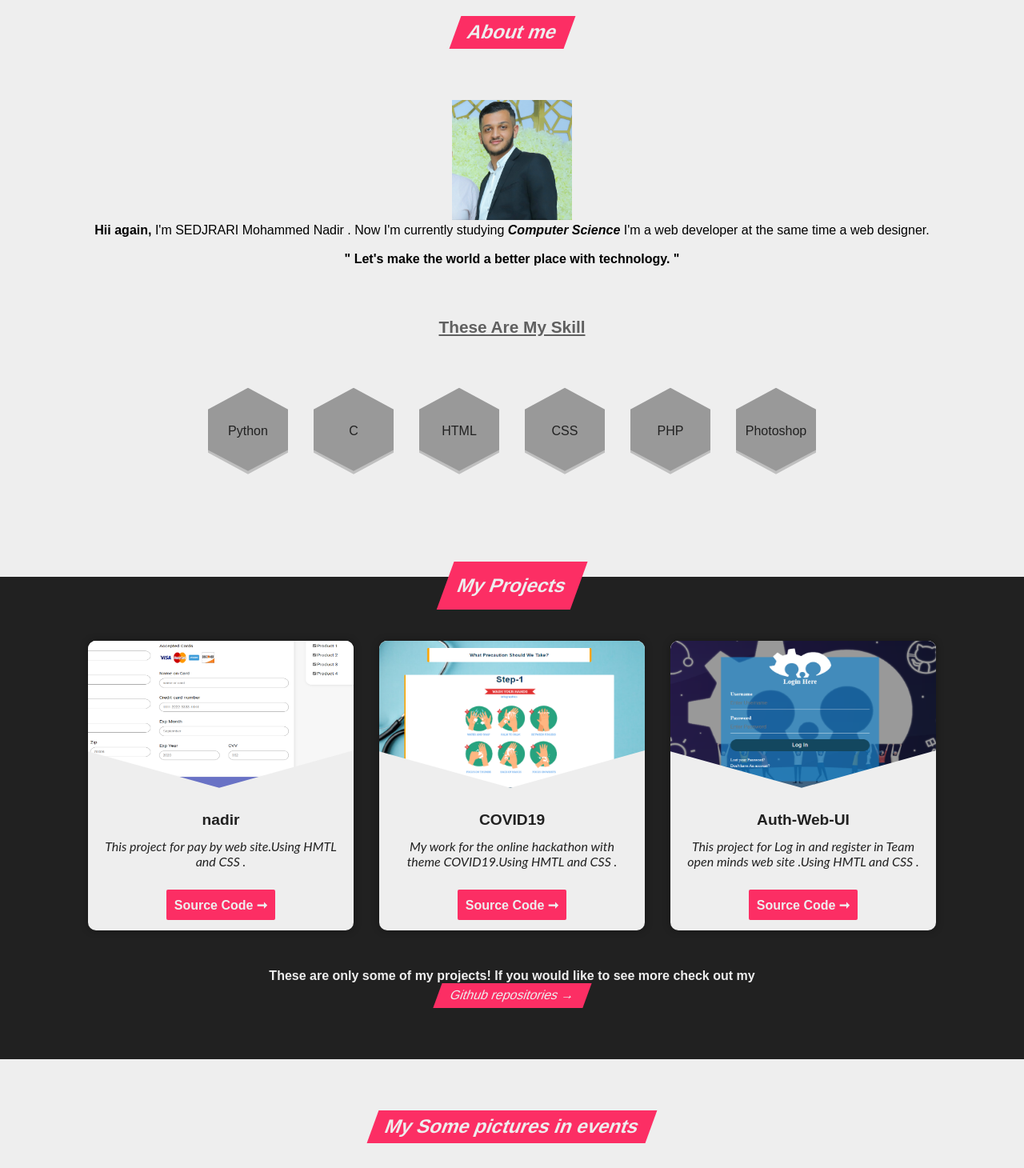
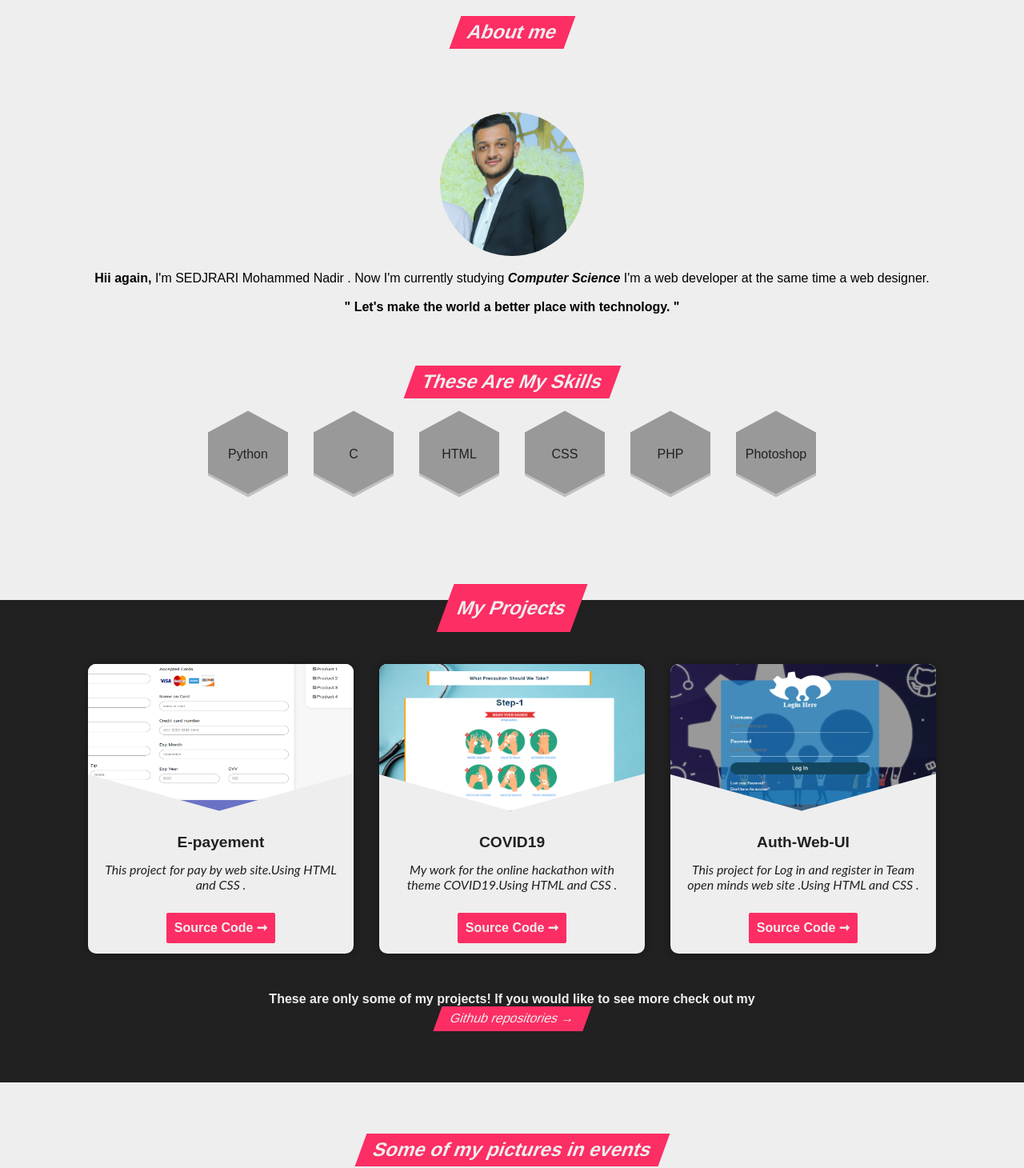
Before and after one commit to nadirsdj31/Portfolio, a plain HTML site: page index.html in a window 1280 px wide. Shown: the part 860-2320 px from the top of the page at 80% size. Drawn offline with Linux system fonts and the light colour scheme.

Commit message:
nouvelle modification

```diff
--- a/css/style.css
+++ b/css/style.css
@@ -121,20 +121,15 @@ header{
 .about_discrption{
     padding: 0 6rem;
 }
-
-.resume{
-    text-decoration: none;
-    padding: .3rem 1rem;
-    letter-spacing: 1px;
-    background: var(--highlight-color);
-    color: #eee;
-    box-shadow: rgba(204, 194, 194, 0.329) -1px 1px 0,
-    rgba(204, 194, 194, 0.329) -3px 3px 0,
-    rgba(204, 194, 194, 0.329) -4px 4px 0,
-    rgba(204, 194, 194, 0.329) -5px 5px 0,
-    rgba(204, 194, 194, 0.329) -6px 6px 0,
-    rgba(204, 194, 194, 0.329) -7px 7px 0;
-    font-weight: bold;
+.about_discrption #img {
+    position: relative;
+    border-radius: 50%;
+    height: 180px;
+    width: 180px;
+    padding: 0;
+    margin: 0;
+    border: 15px solid transparent;
+    z-index: 9999;
 }
 
 
@@ -147,9 +142,8 @@ header{
 margin-bottom: 1rem;
 }
 .skill_heading{
-  text-decoration: underline;
-  font-size: 1.3rem;
-  color: rgba(0, 0, 0, .6)
+    color: var(--secondary-color);
+    display: inline-block;
 }
 
 .skills_polygon{
@@ -410,7 +404,11 @@ a{
 }
 
 .margin_bottom__4r{ margin-bottom: .5rem;}
-.margin_bottom__3r{ margin-bottom: 3rem;}
+.margin_bottom__3r{
+    background: #fc2e64;;
+    padding: .4rem 1rem;
+    transform: skew(-20deg);
+}
 .margin_bottom__2r{ margin-bottom: 2rem;}
 
 .margin_bt__2re{margin: 2rem 0;}
--- a/index.html
+++ b/index.html
@@ -43,7 +43,7 @@
     </div>
 
     <div class="about_discrption center-text margin_bt__4re">
-        <img src="img/20190822_234229.jpg" width="150" height="150">
+        <img id="img" src="img/20190822_234229.jpg">
         <p class="about-developer-text">
            <strong>Hii again, </strong> I'm SEDJRARI Mohammed Nadir .
              Now I'm currently studying <i> <strong> Computer Science</strong> </i> I'm a web developer at the same time a web designer.
@@ -52,7 +52,7 @@
      </div>
 
     <div class="center-text">
-        <h1 class="skill_heading margin_bottom__3r">These Are My Skill</h1>
+        <h1 class="skill_heading margin_bottom__3r">These Are My Skills</h1>
     </div>
 
 <div class="flex__container skill_container">
@@ -94,8 +94,8 @@
                    <div class="project_screen_shot">
                        <img src="img/e-payment.png" alt="project screenshot">
                    </div>
-                   <h1 class="project_title small__margin" >nadir </h1>
-                   <p class="project_discription small__margin">This project for pay by web site.Using HMTL and CSS .</p>
+                   <h1 class="project_title small__margin" > E-payement </h1>
+                   <p class="project_discription small__margin">This project for pay by web site.Using HTML and CSS .</p>
                    <a href="https://github.com/nadirsdj31/E-payment" target="_blank" class="source_code_btn small__margin"> Source Code ➞ </a>
                 </div>
 
@@ -104,7 +104,7 @@
                         <img src="img/covid19.png" alt="project screenshot" >
                     </div>
                     <h1 class="project_title small__margin" >COVID19</h1>
-                    <p class="project_discription small__margin">My work for the online hackathon with theme COVID19.Using HMTL and CSS .</p>
+                    <p class="project_discription small__margin">My work for the online hackathon with theme COVID19.Using HTML and CSS .</p>
                     <a href="https://github.com/nadirsdj31/COVID-19" target="_blank" class="source_code_btn small__margin"> Source Code ➞ </a>
                  </div>
 
@@ -113,7 +113,7 @@
                         <img src="img/ToM.png" alt="project screenshot">
                     </div>
                     <h1 class="project_title small__margin" >Auth-Web-UI</h1>
-                    <p class="project_discription small__margin">This project for Log in and register in Team open minds web site .Using HMTL and CSS .</p>
+                    <p class="project_discription small__margin">This project for Log in and register in Team open minds web site .Using HTML and CSS .</p>
                     <a href="https://github.com/nadirsdj31/Auth-Web-UI" target="_blank" class="source_code_btn small__margin"> Source Code ➞ </a>
                  </div>
 
@@ -129,7 +129,7 @@
 <section class="some__memories">
 
     <div class="center-text">
-        <h1 class="some__creativity_text margin_bt__4re skew">My Some pictures in events</h1>
+        <h1 class="some__creativity_text margin_bt__4re skew">Some of my pictures in events</h1>
     </div>
 
     <div class="pictures_grid">
```
Also changed, not shown: img/Logopit_1587729375599.png (added), 1 other file.
